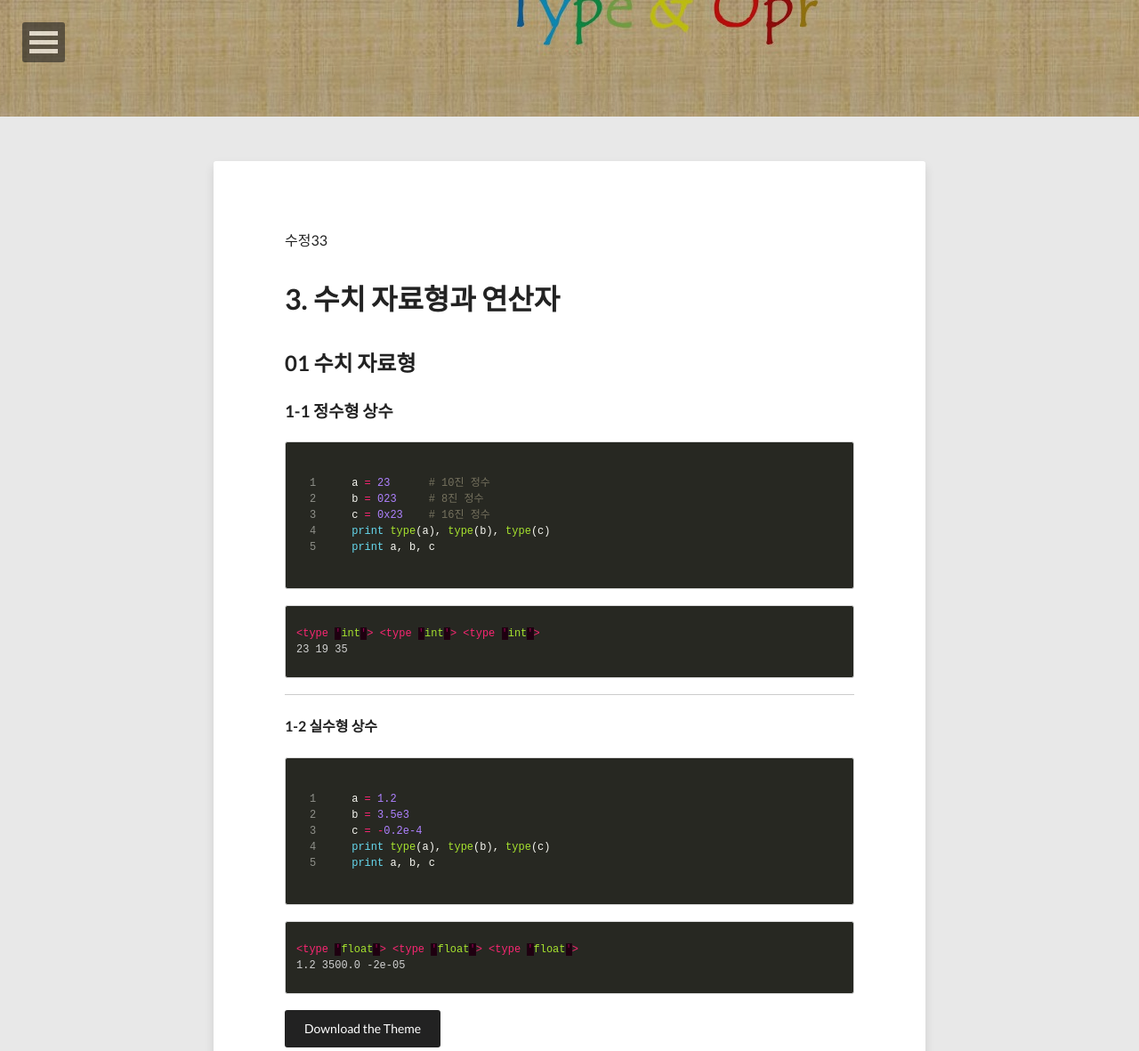
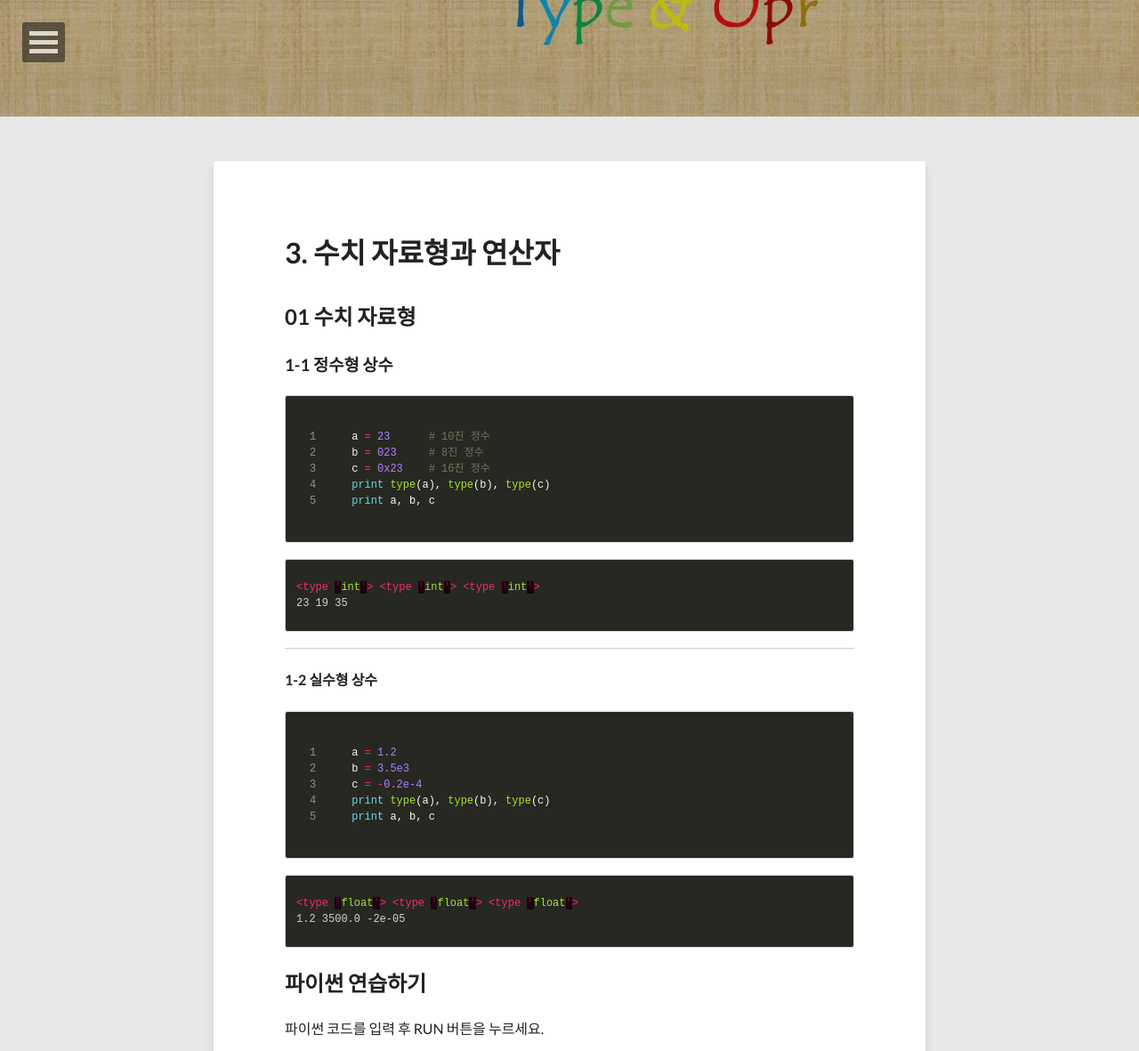
Before and after one commit to geoncheollee/geonblog, a Jekyll site: the page built from lecture_1.md, in a window 1280 px wide and 1400 px high, scrolled down 269 px, cut to the strip 0-1181 px from the top of the window. Shown: the whole strip at 89% size. Built offline with Jekyll 4.4.1, drawn with Linux system fonts in a browser that asks for light colours; nearby versions of some CDN libraries; comment, search, counter and statistics services are not loaded.

Commit message:
20141103_hong

```diff
--- a/lecture_1.md
+++ b/lecture_1.md
@@ -12,8 +12,6 @@ share: true
   <!--
   credit: dargadgetz
   creditlink: http://www.dargadgetz.com/ios-7-abstract-wallpaper-pack-for-iphone-5-and-ipod-touch-retina/-->
-
-수정33
 
 <html>
 <h1>3. 수치 자료형과 연산자</h1>
@@ -58,8 +56,6 @@ print a, b, c
 <type 'float'> <type 'float'> <type 'float'>
 1.2 3500.0 -2e-05
 {% endhighlight %}
-
-<div markdown="0"><a href="https://dl-web.dropbox.com/get/jquery.toc-1.1.4.min.js?_subject_uid=338436955&w=AADOWGjI7mYbBxUqh8n5qYSs5brF712C3Qyr1-wKUlwvNg" class="btn">Download the Theme</a></div>
 
 <!-- 파이썬 코드 실행기  -->
 <html>
```
